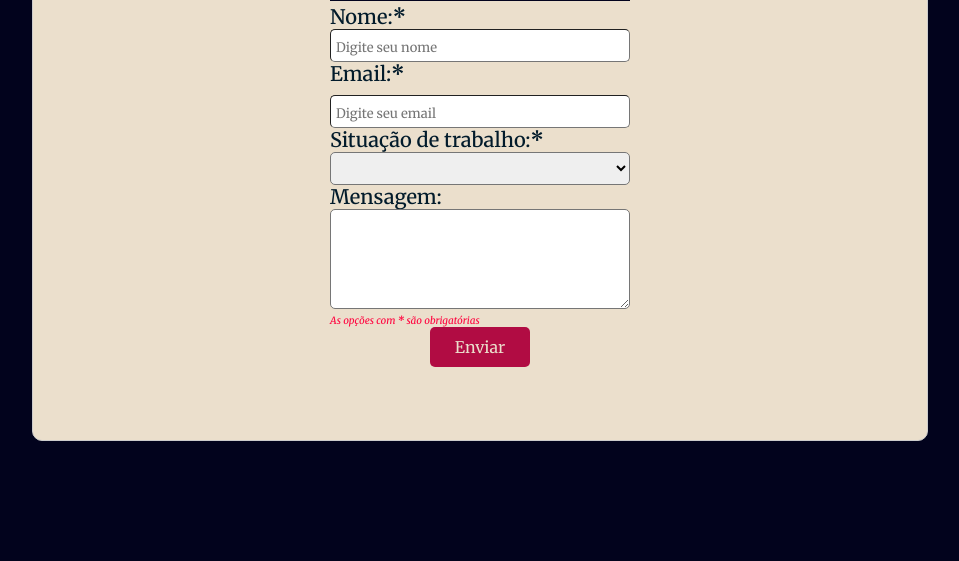
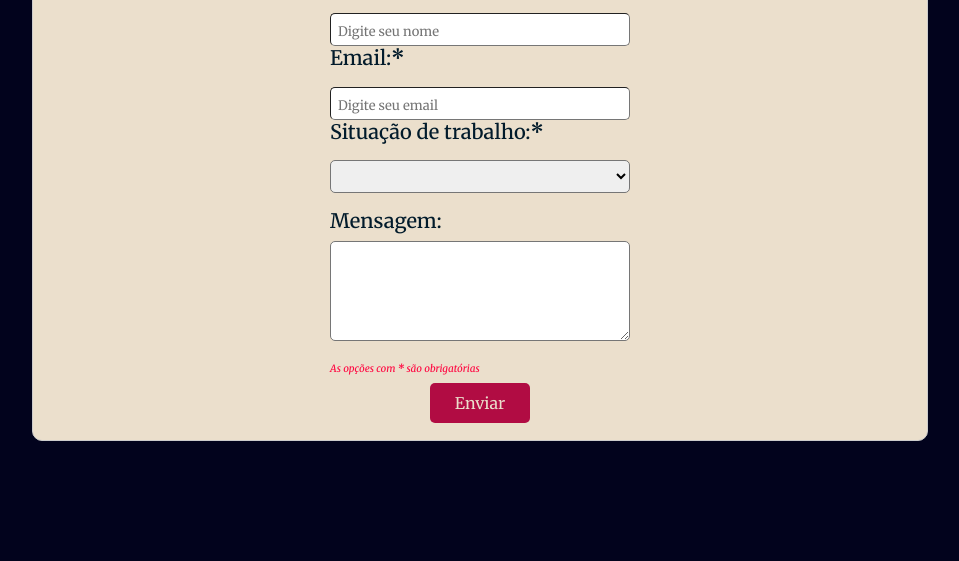
Before and after one commit to eu-helio/formularioresponsivo, a website: page index.html in a window 1280 px wide. Shown: the part 239-800 px from the top of the page, without its empty margins (160-1119 px from the left). Drawn offline with nearby package versions, Linux system fonts and the light colour scheme.

Commit message:
Update global.css

```diff
--- a/assets/css/global.css
+++ b/assets/css/global.css
@@ -1,8 +1,49 @@
+/* 1. Use a more-intuitive box-sizing model */
+*, *::before, *::after {
+  box-sizing: border-box;
+}
+
+/* 2. Remove default margin */
 * {
+  margin: 0;
+}
 
-    padding: 0 !important;
-    margin: 0 !important;
+body {
+  /* 3. Add accessible line-height */
+  line-height: 1.5;
+  /* 4. Improve text rendering */
+  -webkit-font-smoothing: antialiased;
+}
 
+/* 5. Improve media defaults */
+img, picture, video, canvas, svg {
+  display: block;
+  max-width: 100%;
+}
+
+/* 6. Inherit fonts for form controls */
+input, button, textarea, select {
+  font: inherit;
+}
+
+/* 7. Avoid text overflows */
+p, h1, h2, h3, h4, h5, h6 {
+  overflow-wrap: break-word;
+}
+
+/* 8. Improve line wrapping */
+p {
+  text-wrap: pretty;
+}
+h1, h2, h3, h4, h5, h6 {
+  text-wrap: balance;
+}
+
+/*
+  9. Create a root stacking context
+*/
+#root, #__next {
+  isolation: isolate;
 }
 
 body {
```
